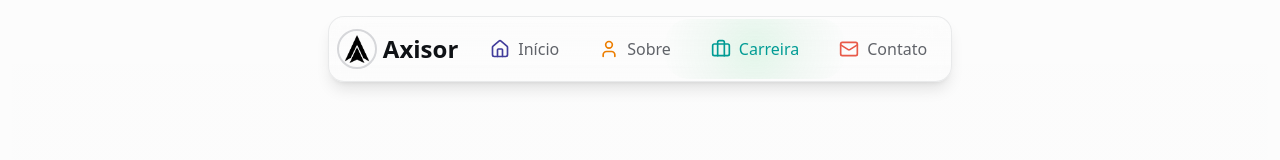
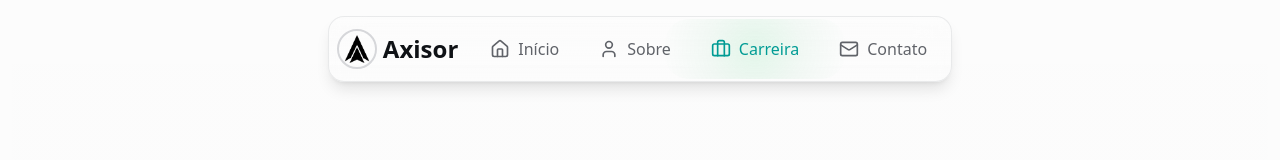
Before and after one commit to axisor-tech/louvre-project-axisor-tmp, a Next.js app: page /careers in a window 1280 px wide. Shown: the top 160 px of the page. Built offline with nearby package versions, Linux system fonts and the light colour scheme.

Commit message:
fix: update menu item text color to use muted-foreground when inactive

```diff
--- a/src/shared/components/menu-bar.tsx
+++ b/src/shared/components/menu-bar.tsx
@@ -192,9 +192,9 @@ export function MenuBar() {
                       <span
                         className={cn(
                           "transition-colors duration-300",
-                          isActive
+                          isActive === item.href
                             ? item.iconColor
-                            : "text-foreground group-hover:" + item.iconColor
+                            : "text-muted-foreground group-hover:" + item.iconColor
                         )}
                       >
                         {item.icon}
@@ -221,7 +221,7 @@ export function MenuBar() {
                           "transition-colors duration-300",
                           isActive === item.href
                             ? item.iconColor
-                            : "text-foreground group-hover:" + item.iconColor
+                            : "text-muted-foreground group-hover:" + item.iconColor
                         )}
                       >
                         {item.icon}
```
